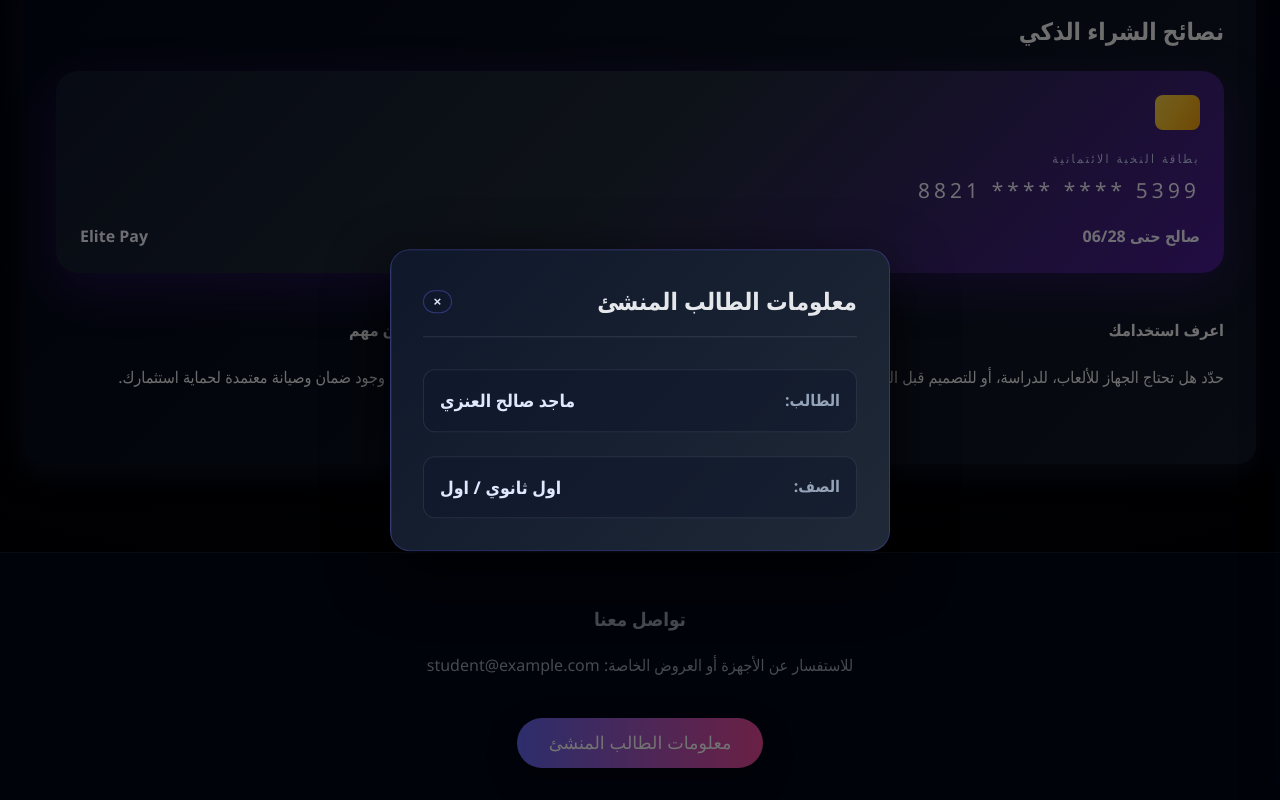
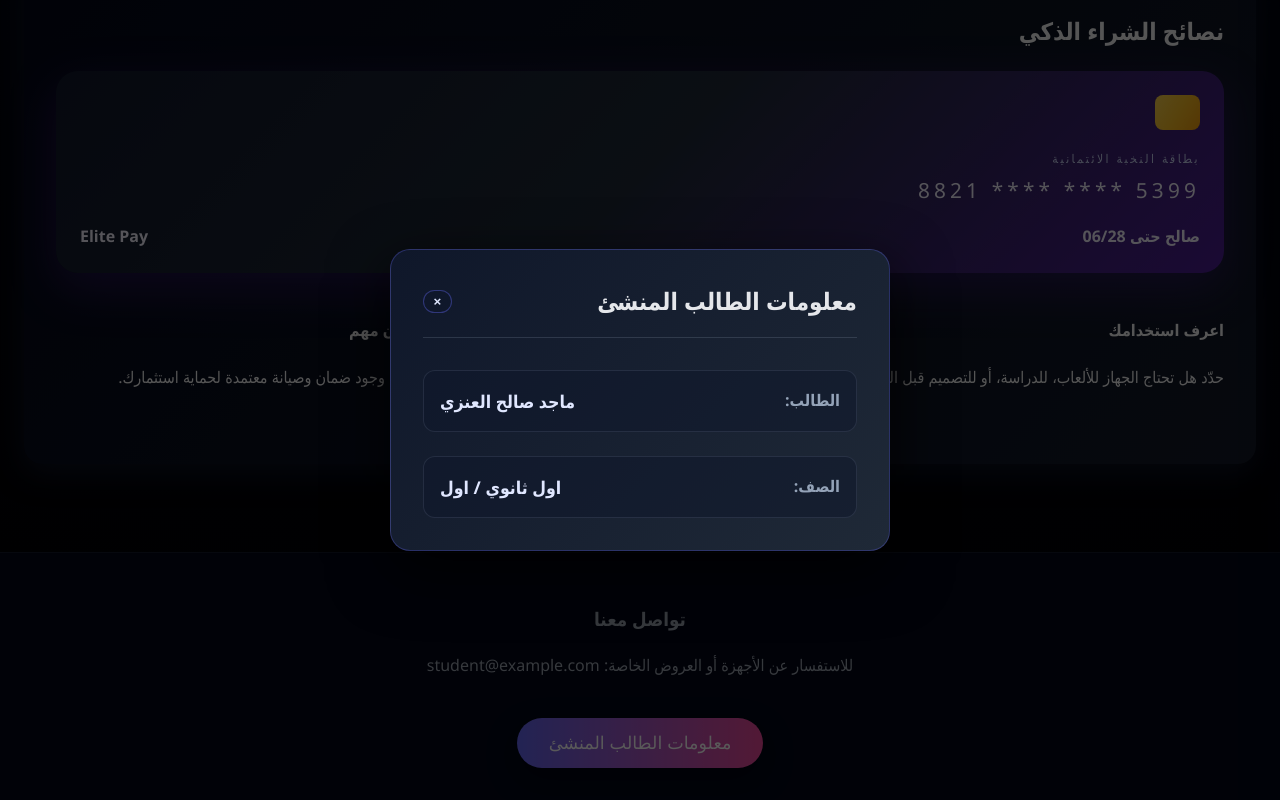
Before and after one commit to anwar-3mk/shop-school, a plain HTML site: page index.html in a window 1280 px wide. Both pictures are taken after a click on the button "معلومات الطالب المنشئ". Shown: the part 1723-2523 px from the top of the page. Drawn offline with Linux system fonts and the light colour scheme.

Commit message:
Update styles.css
Signed-off-by: anwar-3mk <majdalnzy470@gmail.com>

```diff
--- a/styles.css
+++ b/styles.css
@@ -329,11 +329,11 @@ footer .primary-btn {
 .overlay {
   position: fixed;
   inset: 0;
-  background-color: rgba(0, 0, 0, 0.55);
+  background-color: rgba(0, 0, 0, 0.65);
   opacity: 0;
   pointer-events: none;
   transition: opacity 0.3s ease;
-  z-index: 90;
+  z-index: 105;
 }
 
 .cart-drawer {
@@ -443,25 +443,40 @@ footer .primary-btn {
 
 .student-modal {
   position: fixed;
-  top: 50%;
-  left: 50%;
-  transform: translate(-50%, -50%) scale(0.9);
-  width: min(90%, 500px);
-  background: linear-gradient(135deg, #0f172a, #1f2937);
-  border-radius: 20px;
-  padding: 0;
-  box-shadow: 0 20px 60px rgba(0, 0, 0, 0.8);
-  border: 1px solid rgba(99, 102, 241, 0.3);
+  top: 0;
+  left: 0;
+  right: 0;
+  bottom: 0;
+  display: flex;
+  align-items: center;
+  justify-content: center;
+  width: 100%;
+  height: 100%;
   opacity: 0;
   pointer-events: none;
-  transition: opacity 0.3s ease, transform 0.3s ease;
+  transition: opacity 0.3s ease;
   z-index: 110;
 }
 
 .student-modal.open {
   opacity: 1;
   pointer-events: auto;
-  transform: translate(-50%, -50%) scale(1);
+}
+
+.student-modal .modal-content {
+  position: relative;
+  width: min(90%, 500px);
+  max-height: 90vh;
+  background: linear-gradient(135deg, #0f172a, #1f2937);
+  border-radius: 20px;
+  box-shadow: 0 20px 60px rgba(0, 0, 0, 0.8);
+  border: 1px solid rgba(99, 102, 241, 0.3);
+  transform: scale(0.9);
+  transition: transform 0.3s ease;
+}
+
+.student-modal.open .modal-content {
+  transform: scale(1);
 }
 
 .modal-content {
```
